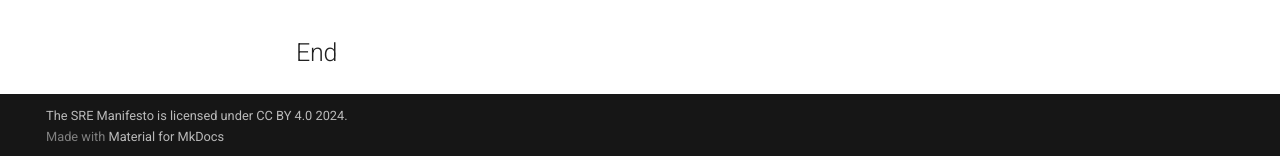
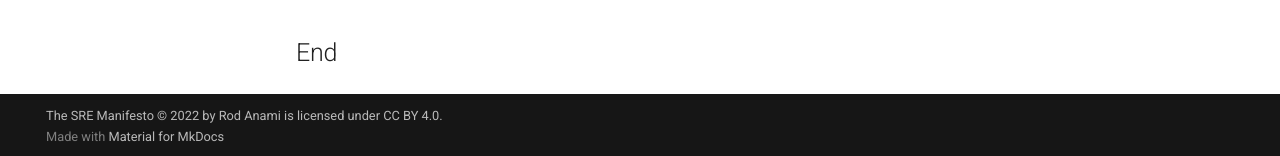
Before and after one commit to rod4n4m1/sre-manifesto, an MkDocs documentation site: the page built from docs/index.md, in a window 1280 px wide and 1308 px high. Shown: the part 1149-1305 px from the top of the window. Built offline with MkDocs 1.6.1 and Material for MkDocs 9.7.7, drawn with Linux system fonts in a browser that asks for light colours; comment, search, counter and statistics services are not loaded.

Commit message:
updated template

```diff
--- a/mkdocs.yml
+++ b/mkdocs.yml
@@ -72,4 +72,4 @@ repo_url:  https://github.com/rod4n4m1/sre-manifesto/issues
 edit_uri: ""
 
 # Copyright statement in Footer
-copyright: The SRE Manifesto is licensed under CC BY 4.0 2024.
+copyright:  The SRE Manifesto © 2022 by Rod Anami is licensed under CC BY 4.0.
```
Also changed, not shown: .github/ISSUE_TEMPLATE/new-signatory-member.md.
